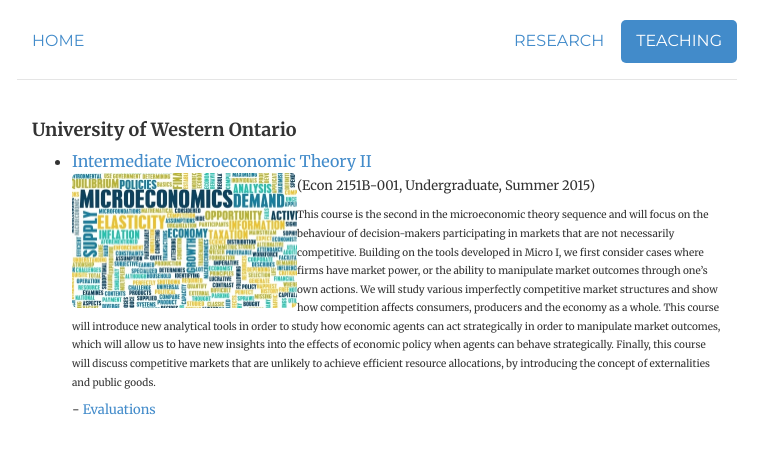
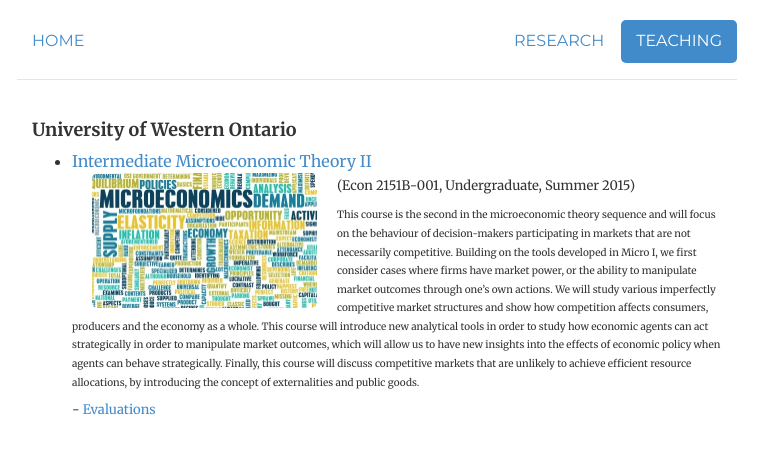
Before and after one commit to morihiroaki/morihiroaki.github.io, a Jekyll site: the page built from teaching.html, in a window 1280 px wide. Shown: the top 454 px of the page, without its empty margins (263-1031 px from the left). Built offline with Jekyll 4.4.1, drawn with Linux system fonts in a browser that asks for light colours.

Commit message:
Update teaching.html

```diff
--- a/teaching.html
+++ b/teaching.html
@@ -9,7 +9,7 @@
   <h4>University of Western Ontario</h4>
 <ul style="list-style-type:disc">
   <li><a target="_blank" href="/files/2151_2015S_syllabus.pdf" title="Syllabus">Intermediate Microeconomic Theory II</a></li>
-<img  class="img-rounded" src="files/micro_image.jpg" height="135" width="225" style='float: left;' margin-right="100">
+<img  class="img-rounded" src="files/micro_image.jpg" height="135" width="225" style='float: left;' hspace="20">
 <p><font size="2">(Econ 2151B-001, Undergraduate, Summer 2015)  </p>
 <p><font size="1">This course is the second in the microeconomic theory sequence and will focus on the behaviour of
          decision-makers participating in markets that are not necessarily competitive. Building on the tools developed
```
